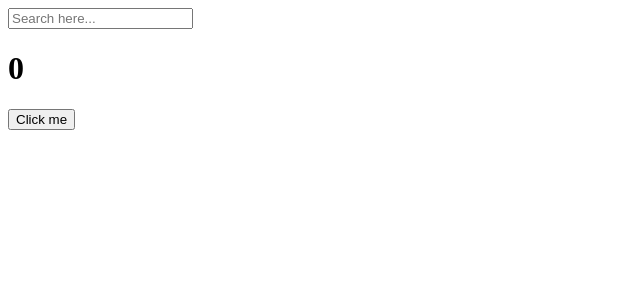
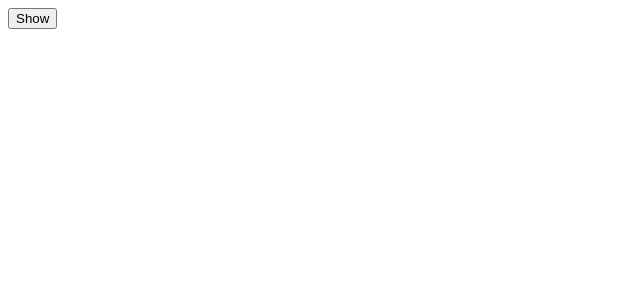
Before and after one commit to sangjy15/React_for_Beginner, a React (Create React App) app in the folder react-app/: page / in a window 1280 px wide. Shown: the top 300 px of the page, without its empty margins (0-640 px from the left). Built offline with nearby package versions, Linux system fonts and the light colour scheme.

Commit message:
destroyed function

```diff
--- a/react-app/src/App.js
+++ b/react-app/src/App.js
@@ -1,23 +1,40 @@
 import {useState, useEffect} from "react";
+
+function Hello() {
+  function byFn() {
+    console.log("bye:(")
+  }
+  function hiFn () {
+    console.log("created");
+    return byFn;
+  }
+  useEffect(hiFn, []);
+  return <h1>Hello</h1>
+}
+
 function App() {
-    const [counter, setValue] = useState(0);
-    const [keyword, setKeyword] = useState("");
-    const onClick = () => setValue((prev) => prev + 1);
-    const onChange = (event) => setKeyword(event.target.value);
-    console.log("i run all the time");
-    useEffect(() => {
-      console.log("CALL THE API..");
-    }, []);
-    useEffect(() => {
-      if (keyword !== "" && keyword.length >= 5) {
-        console.log("SEARCH KEYWORD", keyword);
-      }
-    }, [keyword]);
+    // const [counter, setValue] = useState(0);
+    // const [keyword, setKeyword] = useState("");
+    // const onClick = () => setValue((prev) => prev + 1);
+    // const onChange = (event) => setKeyword(event.target.value);
+    // console.log("i run all the time");
+    // useEffect(() => {
+    //   console.log("CALL THE API..");
+    // }, []);
+    // useEffect(() => {
+    //   if (keyword !== "" && keyword.length >= 5) {
+    //     console.log("SEARCH KEYWORD", keyword);
+    //   }
+    // }, [keyword]);
+    const [showing, setShowing] = useState(false);
+    const onClickShow = () => setShowing((prev) => !prev);
     return (
         <div>
-          <input value={keyword} onChange={onChange} type="text" placeholder="Search here..."/>
-            <h1>{counter}</h1>
-            <button onClick={onClick}>Click me</button>
+          {/* <input value={keyword} onChange={onChange} type="text" placeholder="Search here..."/>
+          <h1>{counter}</h1>
+          <button onClick={onClick}>Click me</button> */}
+          {showing? <Hello /> : null}
+          <button onClick={onClickShow}>{showing ? "Hide" : "Show"}</button>
         </div>
     );
 }
--- a/react-app/src/index.js
+++ b/react-app/src/index.js
@@ -1,4 +1,4 @@
-import {StrictMode} from 'react';
+// import {StrictMode} from 'react';
 import {createRoot} from 'react-dom/client';
 
 import App from './App';
@@ -12,7 +12,7 @@ const root = createRoot(rootElement);
 // const root = createRoot(rootElement!);
 
 root.render(
-  <StrictMode>
+  // <StrictMode>
     <App />
-  </StrictMode>,
+  // </StrictMode>,
 );
```
